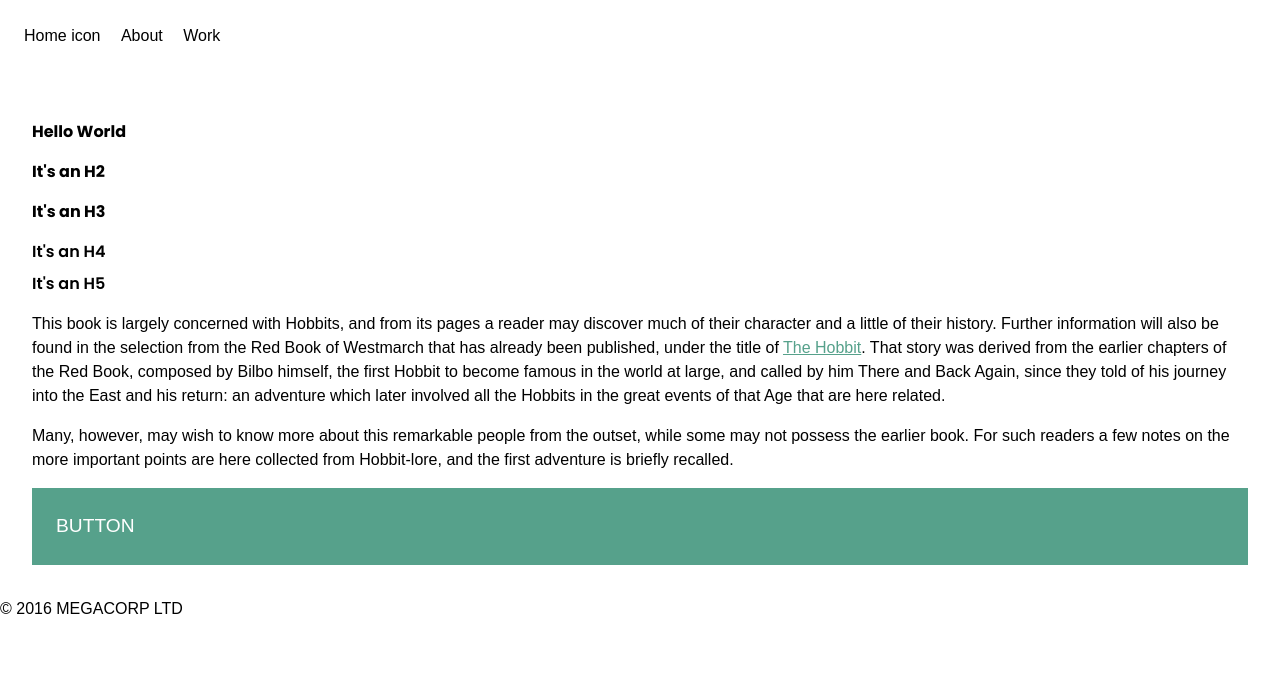
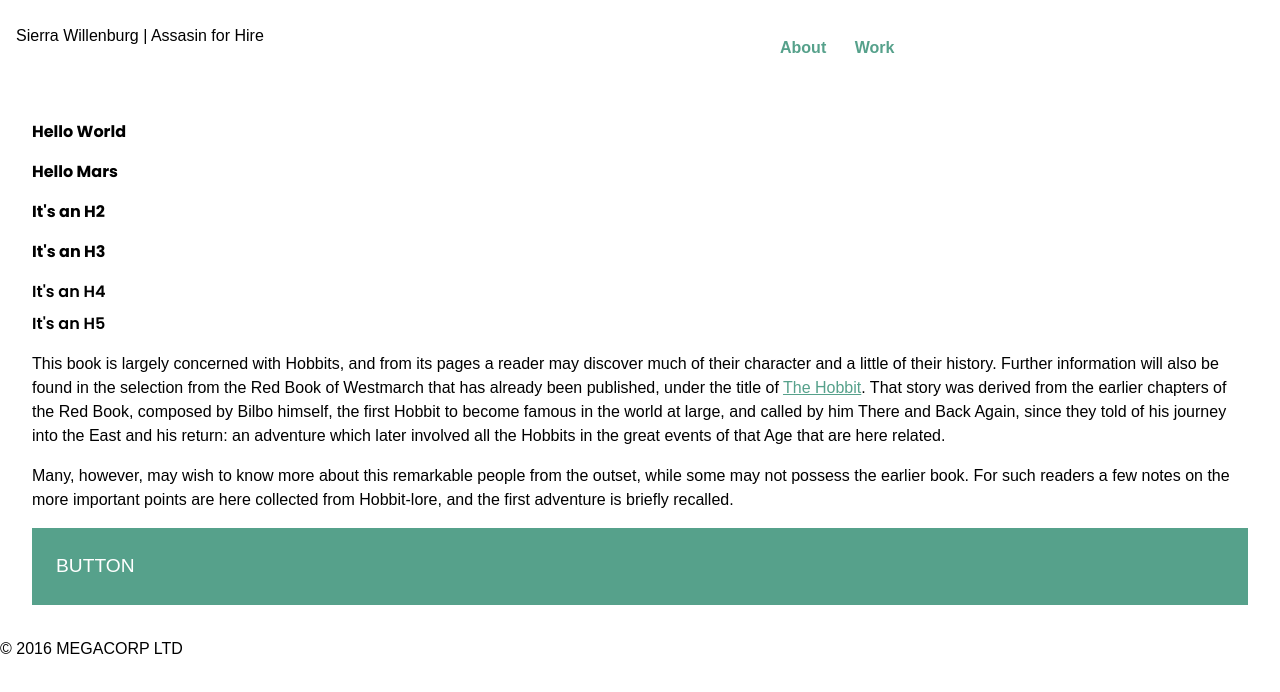
Before and after one commit to WarElephant27/loopy-shwoopy, a website: page app/index.html in a window 1280 px wide. Drawn offline with Linux system fonts and the light colour scheme; a web font is replaced by a local one.

Commit message:
styles, mostly nav
css stuff n all

```diff
--- a/app/index.html
+++ b/app/index.html
@@ -1,7 +1,7 @@
 <html>
 
 	<head>
-		<title>Index</title>
+		<title>Extremely Awesome Portfolio</title>
 
 		<meta name="viewport" content="width=device-width, initial-scale=1 user-scalable=yes" >
 		<link href="styles/styles.css" type="text/css" rel="stylesheet">
@@ -13,8 +13,10 @@
 	<!-- GLOBAL NAV -->
 	<!-- ////////// -->
 	<nav id="global-nav">
+		<div class="col-half">
+		Sierra Willenburg | Assasin for Hire
+		</div>
 		<ul>
-			<li>Home icon</li>
 			<li>About</li>
 			<li>Work</li>
 		</ul>
@@ -24,6 +26,7 @@
 	<!-- ///////////// -->
 		<div class="wrapper">
 			<h1>Hello World</h1>
+			<h1>Hello Mars</h1>
 			<h2>It's an H2</h2>
 			<h3>It's an H3</h3>
 			<h4>It's an H4</h4>
--- a/app/styles/styles.css
+++ b/app/styles/styles.css
@@ -56,16 +56,45 @@ table {
 /*//// START CUSTOM STYLES ////*/
 /*---------------------------------------------------------------*/
 
+/*//// GRID ////*/
+/*/////////////*/
+.col-half {
+
+}
+
+.col-quarter {
+
+}
+
 /*//// GLOBAL SECTIONS ////*/
 /*////////////////////////*/
+
+/*------- NAV -------*/
+#global-nav .col-half {
+	display: inline-block;
+	width: 40%;
+}
+
 #global-nav {
-	padding: 1rem;
+	margin: 1.5rem 1rem;
+	position: auto;
+}
+
+#global-nav ul {
+	width: 40%;
+	display: inline-block;
+	position: absolute;
+	right:0;
 }
 
 #global-nav ul li {
 	display: inline-block;
-	padding: 0.5rem;
+	padding: 0.75rem;
+	background: none;
+	color: #56a18b;
+	font-weight: 700;
 }
+
 
 /*//// BASE TYPE ////*/
 /*//////////////////*/
--- a/package.json
+++ b/package.json
@@ -22,8 +22,10 @@
   "homepage": "https://github.com/WarElephant27/loopy-shwoopy#readme",
   "devDependencies": {
     "del": "^2.2.2",
+    "grunt": "^1.0.1",
     "gulp": "^3.9.1",
     "gulp-autoprefixer": "^3.1.1",
+    "gulp-cache": "^0.4.5",
     "gulp-concat": "^2.6.0",
     "gulp-connect": "^5.0.0",
     "gulp-cssnano": "^2.1.2",
```
